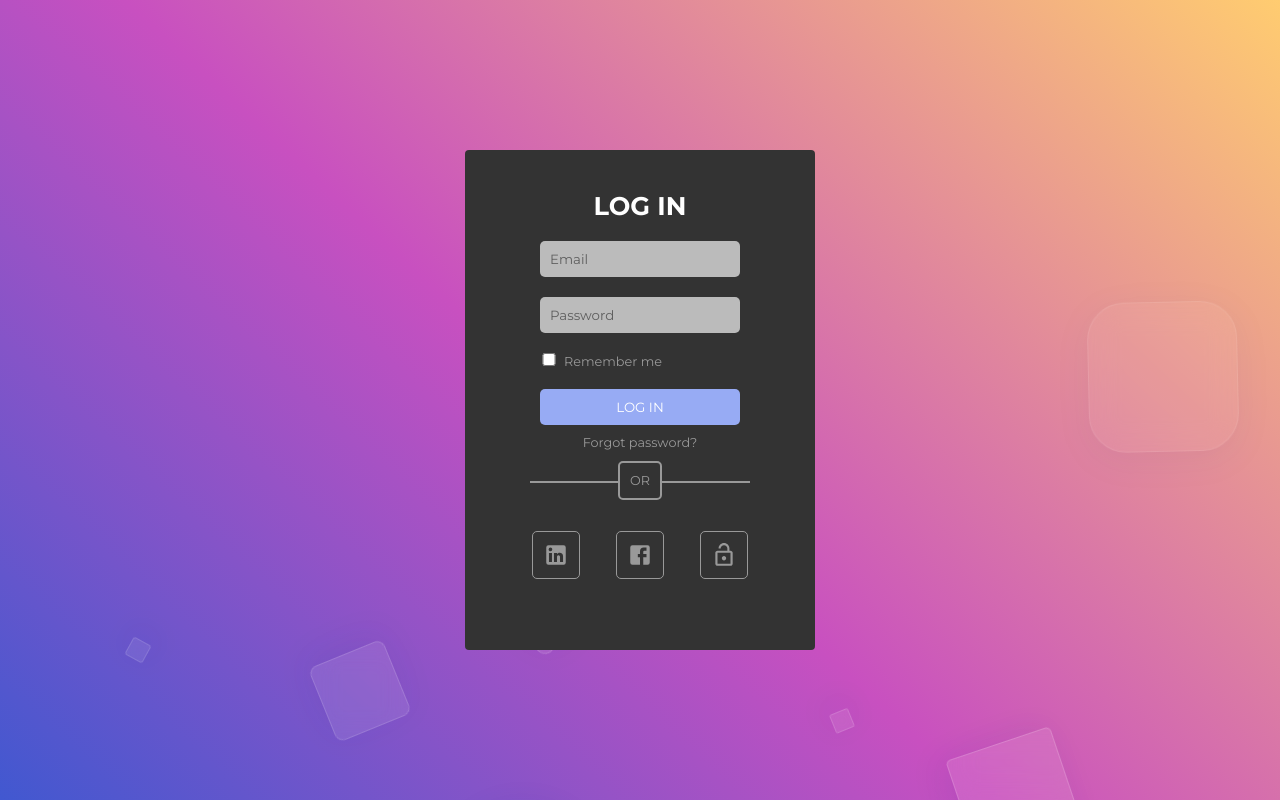
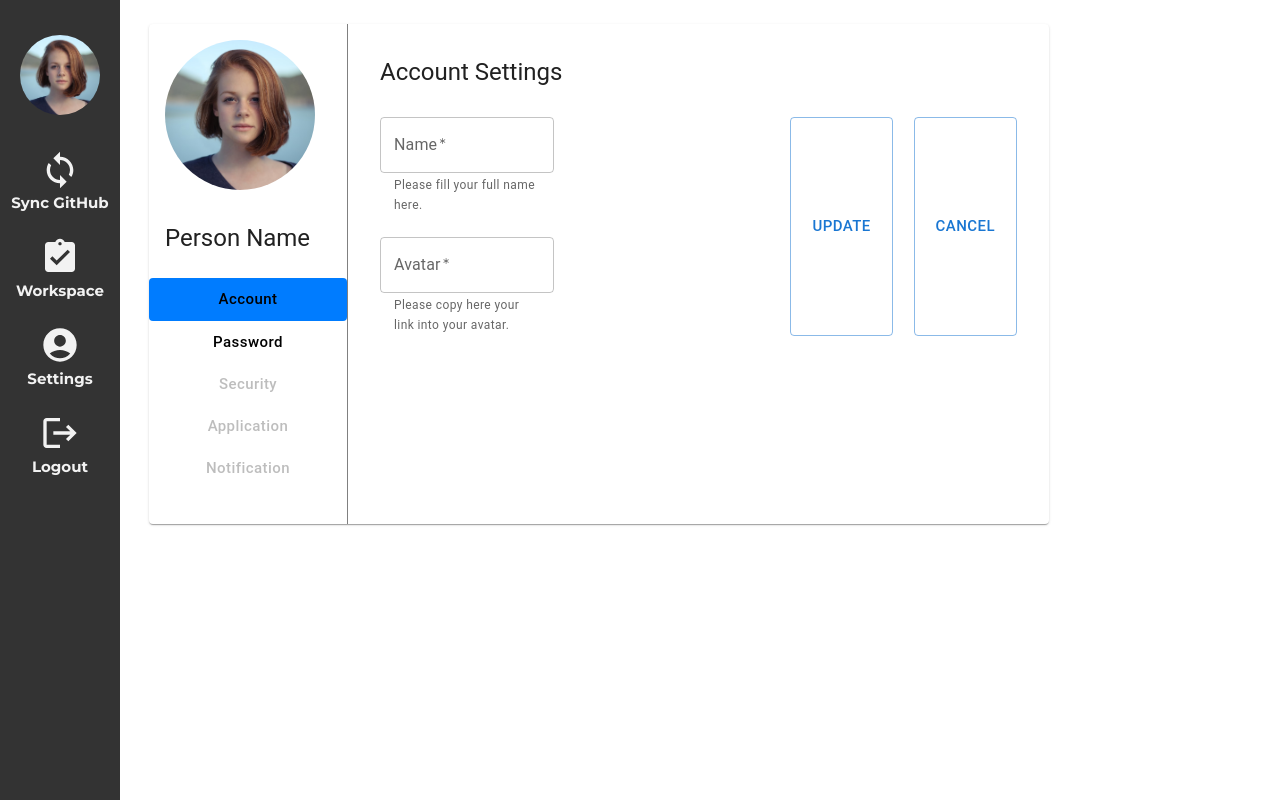
Before and after one commit to CaH4o/Integrify-Finland-Hackathon-january-2023, a React (Create React App) app in the folder client/: page /settings in a window 1280 px wide. Built offline with nearby package versions, Linux system fonts and the light colour scheme; a web font is replaced by a local one.

Commit message:
fixed errors

```diff
--- a/client/src/components/AppContent/AppContent.tsx
+++ b/client/src/components/AppContent/AppContent.tsx
@@ -8,8 +8,8 @@ import { Box } from '@mui/material';
 import Auth from '../../pages/Auth/Auth';
 
 const AppContent = () => {
-    const authenticated = useSelector((state: RootState) => state.user.authentication)
-
+    // const authenticated = useSelector((state: RootState) => state.user.authentication)
+    const authenticated = true;
     return(
             <>
                 {authenticated ? <Box>
--- a/client/src/components/Header/Header.tsx
+++ b/client/src/components/Header/Header.tsx
@@ -2,6 +2,7 @@ import './header.scss';
 import AssignmentTurnedInIcon from '@mui/icons-material/AssignmentTurnedIn';
 import AccountCircleIcon from '@mui/icons-material/AccountCircle';
 import LogoutIcon from '@mui/icons-material/Logout';
+import SyncIcon from '@mui/icons-material/Sync';
 import React from 'react';
 import {NavLink} from "react-router-dom";
 import { logOut } from '../../redux/slices/userReducer';
@@ -17,7 +18,11 @@ const Header = () => {
             <div className="header-content">
                 <img src="./photo-1438761681033-6461ffad8d80.jpg" alt="avatar"/>
                 <nav className="header-content_navbar">
-                    <NavLink to={'/'} className="header-content_navbar-item">
+                    <button className='header-content_navbar-item header-content_navbar-btn'>
+                        <SyncIcon/>
+                        <h4>Sync GitHub</h4>
+                    </button>
+                    <NavLink to={'/'} className="header-content_navbar-item header-content_navbar-btn">
                         <AssignmentTurnedInIcon/>
                         <h4>Workspace</h4>
                     </NavLink>
--- a/client/src/components/Header/header.scss
+++ b/client/src/components/Header/header.scss
@@ -48,6 +48,12 @@
           color: variables.$main-orange;
         }
       }
+
+      &-btn {
+        background-color: transparent;
+        border: none;
+        cursor: pointer;
+      }
     }
   }
 }
--- a/client/src/components/Setting/SettingMainAccount.tsx
+++ b/client/src/components/Setting/SettingMainAccount.tsx
@@ -7,8 +7,6 @@ export default function SettingMainAccount(): JSX.Element {
   const [personData, setPersonData] = useState<TaskPersonData>({
     avatar: "",
     name: "",
-    position: "",
-    email: "",
   });
 
   function handleChange(
@@ -27,8 +25,6 @@ export default function SettingMainAccount(): JSX.Element {
     const resetData: TaskPersonData = {
       avatar: "",
       name: "",
-      position: "",
-      email: "",
     };
     setPersonData(resetData);
   }
@@ -47,7 +43,7 @@ export default function SettingMainAccount(): JSX.Element {
     >
       <Box component="div">
         <Typography gutterBottom variant="h5" component="div">
-          Accaunt Settings
+          Account Settings
         </Typography>
       </Box>
       <Box component="div" sx={{ display: "flex", gap: "1.3rem" }}>
@@ -88,25 +84,6 @@ export default function SettingMainAccount(): JSX.Element {
             width: "50%",
           }}
         >
-          <TextField
-            label="Email"
-            name="email"
-            type="email"
-            value={personData.email}
-            onChange={handleChange}
-            required
-            helperText="Please fill your email here."
-          />
-          <TextField
-            label="Position"
-            name="position"
-            type="text"
-            value={personData.position}
-            onChange={handleChange}
-            required
-            helperText="Please fill your position here."
-          />
-        </Box>
       </Box>
       <Box sx={{ height: "100%" }}></Box>
       <Box component="div" sx={{ display: "flex", gap: "1.3rem" }}>
@@ -123,5 +100,6 @@ export default function SettingMainAccount(): JSX.Element {
         </Button>
       </Box>
     </Box>
+    </Box>
   );
 }
--- a/client/src/redux/slices/userReducer.ts
+++ b/client/src/redux/slices/userReducer.ts
@@ -4,10 +4,8 @@ import axios from "axios";
 import { TaskPersonData, UserState } from "../../utility/models";
 
 const initialState: UserState = {
-  email: "",
   avatar: "",
   name: "",
-  position: "",
   error: false,
   loading: false,
   authentication: false,
@@ -22,11 +20,9 @@ const userSlice = createSlice({
    },
     logOut: function (state: UserState) {
       state.authentication = false
-      const email = "";
       const avatar = "";
       const name = "";
-      const position = "";
-      return { ...state, email, avatar, name, position };
+      return { ...state, avatar, name };
     },
     updateUser: function (
       state: UserState,
```
